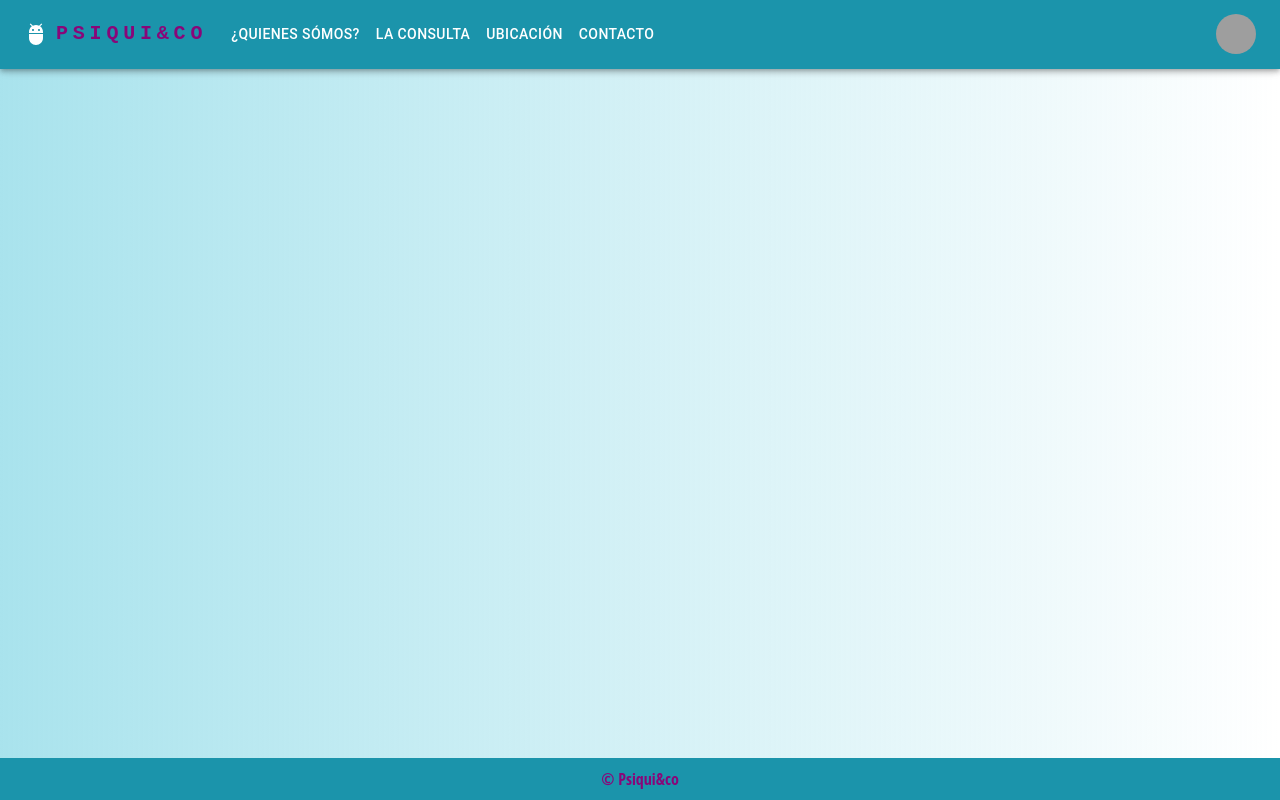
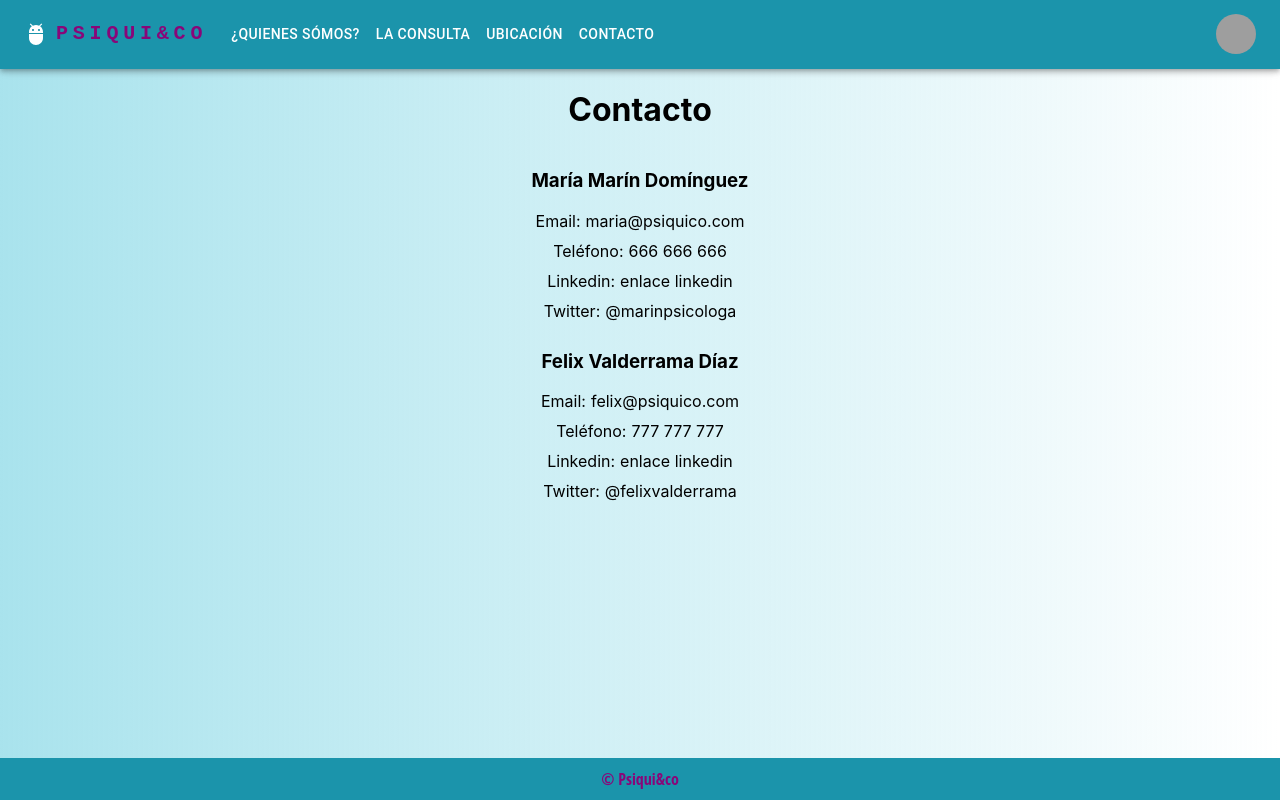
Before and after one commit to AgustinEscalanteRojo/web-psiquico, a React (Create React App) app: page /Contact in a window 1280 px wide. Built offline with nearby package versions, Linux system fonts and the light colour scheme; grey boxes are pictures that could not be loaded.

Commit message:
feat: add contact view data

```diff
--- a/src/views/Contact/index.tsx
+++ b/src/views/Contact/index.tsx
@@ -2,13 +2,44 @@ import { FC, memo } from 'react';
 import Header from '../../components/Header';
 import Background from '../../components/Background';
 import Footer from '../../components/Footer';
-import { Container } from './styles';
+import { Container, ContactInfo, Icon } from './styles';
 
 const Contact: FC = () => {
   return (
     <>
       <Header />
-      <Container></Container>
+      <Container>
+        <h1>Contacto</h1>
+        <h3>María Marín Domínguez</h3>
+        <ContactInfo>
+          <Icon>Email:</Icon> maria@psiquico.com
+        </ContactInfo>
+        <ContactInfo>
+          <Icon>Teléfono:</Icon> 666 666 666
+        </ContactInfo>
+        <ContactInfo>
+        <Icon>Linkedin:</Icon> enlace linkedin
+        </ContactInfo>
+        <ContactInfo>
+        <Icon>Twitter:</Icon> @marinpsicologa
+        </ContactInfo>
+
+        <h3>Felix Valderrama Díaz</h3>
+        <ContactInfo>
+          <Icon>Email:</Icon> felix@psiquico.com
+        </ContactInfo>
+        <ContactInfo>
+          <Icon>Teléfono:</Icon> 777 777 777
+        </ContactInfo>
+        <ContactInfo>
+          <Icon>Linkedin:</Icon> enlace linkedin
+        </ContactInfo>
+        <ContactInfo>
+          <Icon>Twitter:</Icon> @felixvalderrama
+        </ContactInfo>
+
+
+      </Container>
       <Background />
       <Footer />
     </>
--- a/src/views/Contact/styles.ts
+++ b/src/views/Contact/styles.ts
@@ -3,5 +3,16 @@ import styled from 'styled-components';
 export const Container = styled.div`
   display: flex;
   flex-direction: column;
-  align-items: center; /* Centrar horizontalmente en el contenedor principal */
+  align-items: center;
 `;
+
+export const ContactInfo = styled.div`
+  display: flex;
+  align-items: center;
+  margin-bottom: 10px;
+`;
+
+export const Icon = styled.div`
+  margin-right: 5px;
+  /* Agrega estilos para el icono aquí */
+`;
```
